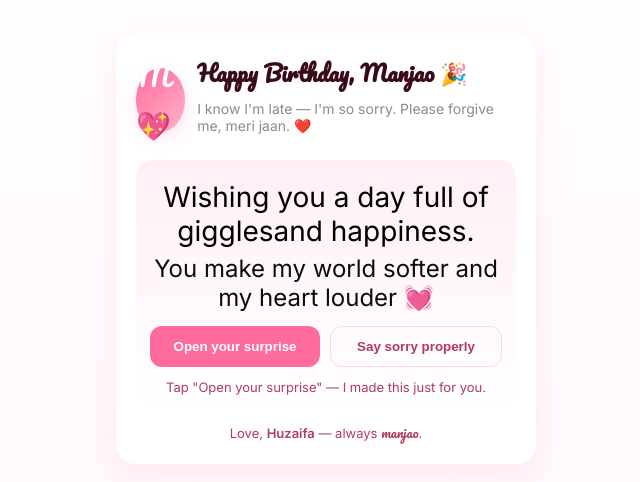
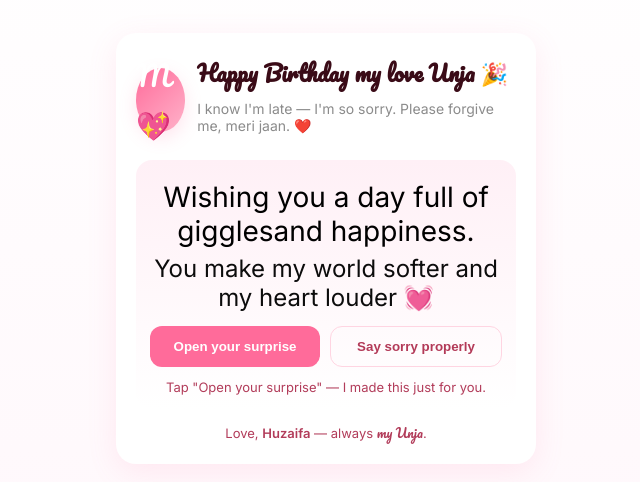
Before and after one commit to SyedMuhammadHuzaiffa/Hppy, a plain HTML site: page index.html in a window 1280 px wide. Shown: the part 152-634 px from the top of the page, without its empty margins (314-954 px from the left). Drawn offline with Linux system fonts and the light colour scheme.

Commit message:
Update index.html

```diff
--- a/index.html
+++ b/index.html
@@ -43,7 +43,7 @@
       <header>
         <div class="avatar">M💖</div>
         <div>
-          <h1>Happy Birthday, Manjao 🎉</h1>
+          <h1>Happy Birthday my love Unja 🎉</h1>
           <p class="lead">I know I'm late — I'm so sorry. Please forgive me, meri jaan. ❤️</p>
         </div>
       </header>
@@ -64,7 +64,7 @@
 
       <div style="height:12px"></div>
 
-      <div style="text-align:center;color:#b23c5a;font-size:13px">Love, <strong>Huzaifa</strong> — always <span style="font-family:Pacifico">manjao</span>.</div>
+      <div style="text-align:center;color:#b23c5a;font-size:13px">Love, <strong>Huzaifa</strong> — always <span style="font-family:Pacifico">my Unja</span>.</div>
     </div>
   </div>
 
```
